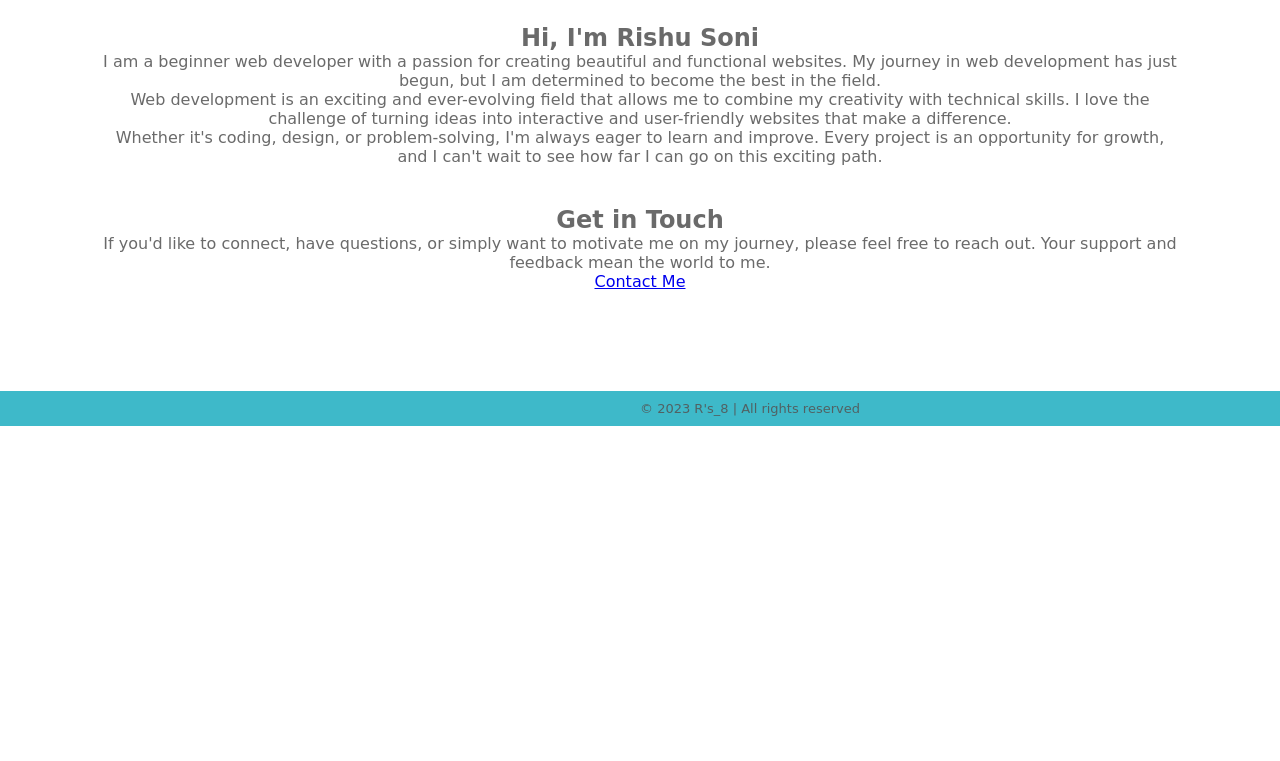
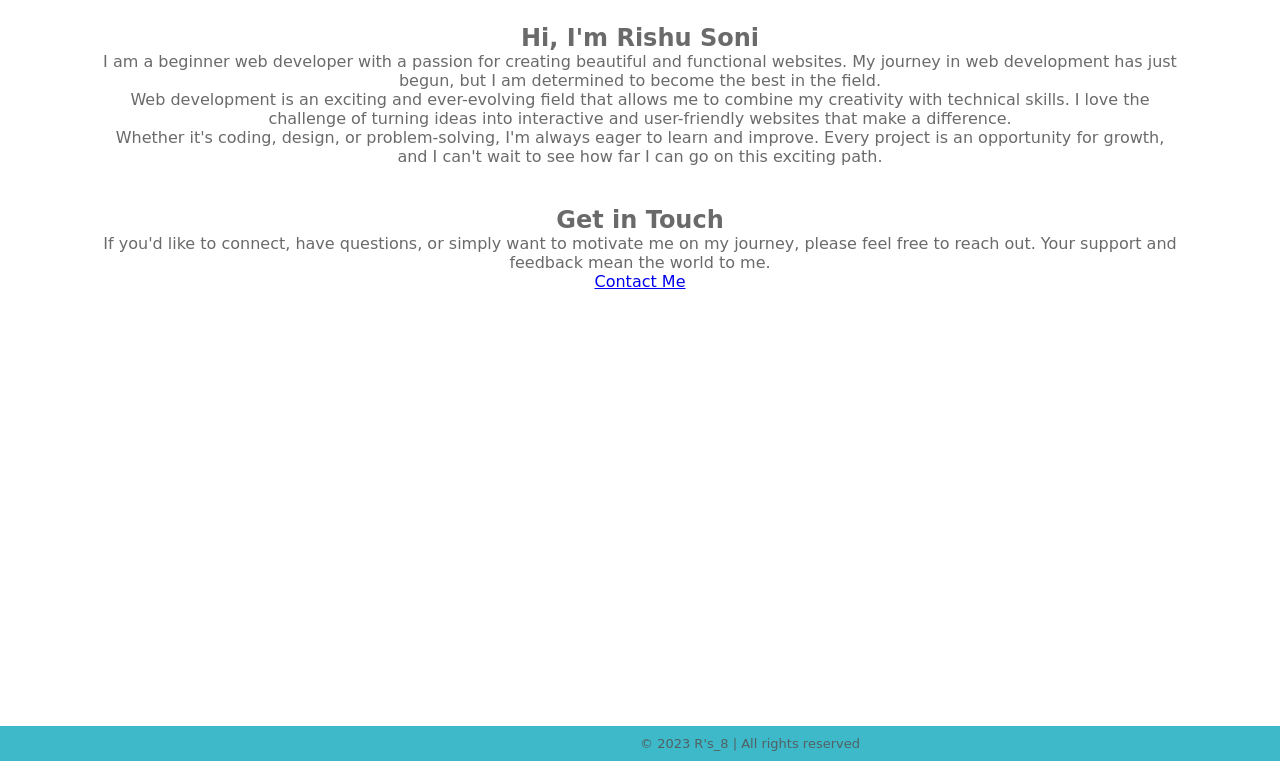
Before and after one commit to Rishu-Soni/Rs, a plain HTML site: page about.html in a window 1280 px wide. Shown: the part 154-915 px from the top of the page. Before the commit the page ends 800 px from the top, so only its background shows below. Drawn offline with Linux system fonts and the light colour scheme; a web font is replaced by a local one.

Commit message:
Update header.css

```diff
--- a/css/header.css
+++ b/css/header.css
@@ -70,6 +70,11 @@
 
 }
 
+main
+{
+    min-height: 85vh;
+}
+
 footer
 {
     width: 100%;
```
